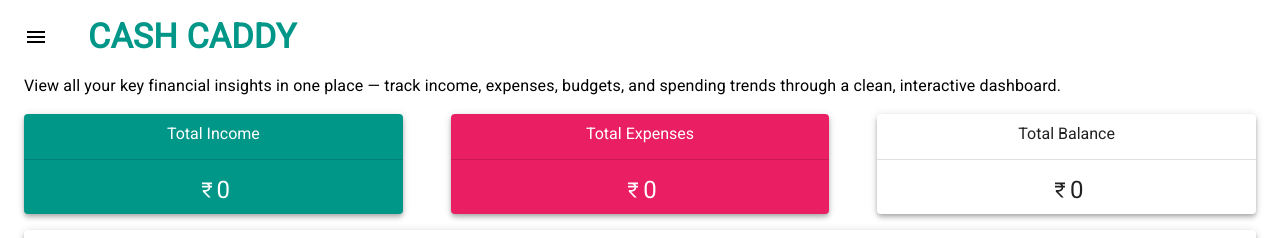
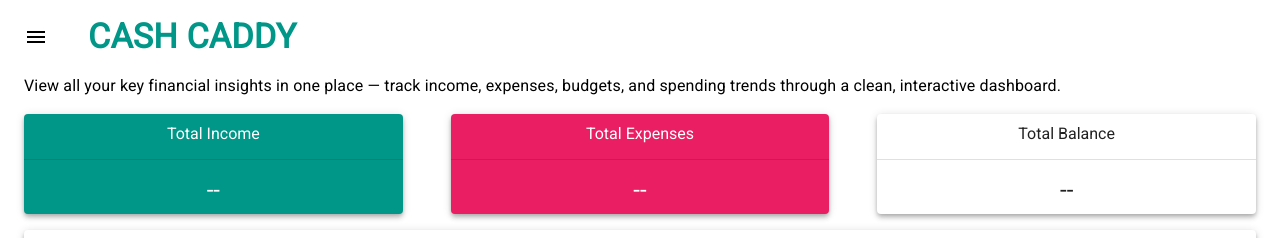
Before and after one commit to vmanidev/cash-caddy, a React (Vite) app: page / in a window 1280 px wide. Shown: the top 238 px of the page. Built offline with nearby package versions, Linux system fonts and the light colour scheme.

Commit message:
fix(ui): show placeholder text when data is missing

```diff
--- a/src/features/overview/Overview.tsx
+++ b/src/features/overview/Overview.tsx
@@ -51,7 +51,13 @@ function Overview() {
           >
             <div>{displayText}</div>
             <div className={styles.valueHolder}>
-              <CurrencyRupee fontSize="small" /> {total[type]}
+              {transactionData.length > 0 ? (
+                <>
+                  <CurrencyRupee fontSize="small" /> {total[type]}
+                </>
+              ) : (
+                "--"
+              )}
             </div>
           </Stack>
         </Paper>
```
